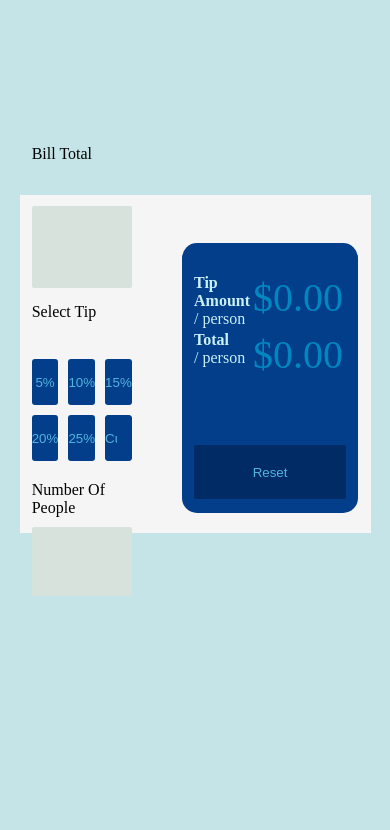
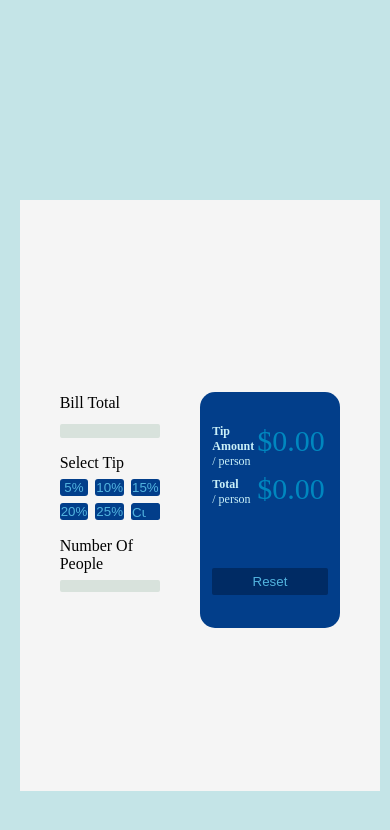
Before and after one commit to CadillacJack42/tip-splitter, a plain HTML site: page index.html in a window 390 px wide. Drawn offline with Linux system fonts and the light colour scheme.

Commit message:
Added some media queries for responsive design

```diff
--- a/style.css
+++ b/style.css
@@ -8,6 +8,11 @@ html, body {
     /* border: 2px solid black; */
     box-sizing: border-box;
     height: 100%;
+    max-height: 960px;
+    max-width: 960px;
+    margin: 0 auto;
+    min-height: 500px;
+    min-width: 400px;
 }
 
 body {
@@ -22,7 +27,7 @@ body {
 
 .container {
 
-    height: 40%;
+    height: 60%;
     /* width: 100%; */
 
     display: flex;
@@ -41,7 +46,6 @@ body {
     width: 100%;
     /* margin: 100px; */
     /* border: 1px solid black; */
-
 }
 
 .input-section {
@@ -63,6 +67,7 @@ body {
     padding: 9% 3.5% 4%;
     border-radius: 15px;
     margin-top: 8%;
+    max-height: 800px;
 
 }
 
@@ -213,3 +218,70 @@ body {
 .reset:hover {
     background-color: #C4E4E7;
 }
+
+
+@media only screen and (max-width: 600px) {
+
+    .container {
+
+        height: 70%;
+        /* width: 100%; */
+
+        display: flex;
+        flex-direction: row;
+        /* margin: 100px 10px; */
+        justify-content: center;
+        align-items: center;
+        background-color: whitesmoke;
+        margin: 50% 5%;
+    }
+
+    .input-section {
+        grid-template-columns: 1fr 1fr 1fr;
+        grid-template-rows: 1fr 2fr 1fr 1fr 1fr 1fr 1.5fr;
+        gap: 7px;
+        margin: 0 50px;
+        margin-top: 1%;
+        height: 35%;
+        width: 25%;
+    }
+
+    .output-section {
+        width: 45%;
+    }
+
+    .btn {
+        padding: 1px;
+    }
+
+    #bill-total {
+        font-size: 10px;
+        height: 50%;
+    }
+
+    #numberOfPeople {
+        font-size: 10px;
+        height: 60%;
+    }
+
+    #tip-amount {
+        font-size: 12px;
+    }
+
+    #total {
+        font-size: 12px;
+        margin-top: 5px;
+    }
+
+    #tipPerPerson {
+        font-size: 30px;
+    }
+
+    #totalPerPerson {
+        font-size: 30px;
+    }
+
+    .reset {
+        height: 60%;
+    }
+}
```
